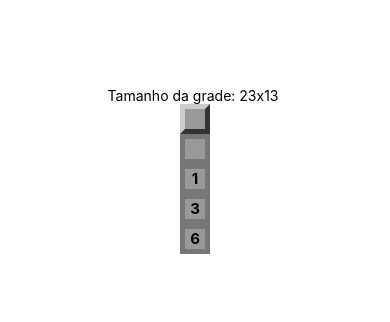
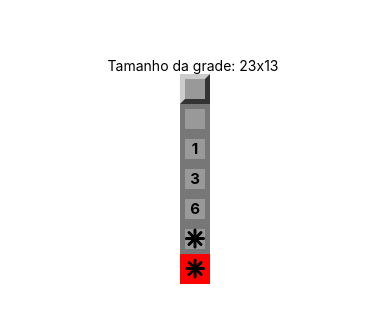
Before and after one commit to Thauan-th/react_native_project, a React Native app: screen / in a window 390 px wide. Shown: the part 252-574 px from the top of the page. Built offline with nearby package versions, Linux system fonts and the light colour scheme.

Commit message:
add: componente bandeira

```diff
--- a/App.js
+++ b/App.js
@@ -16,6 +16,8 @@ export default function App() {
       <Field opened={true} nearMines={1}/>
       <Field opened={true} nearMines={3}/>
       <Field opened={true} nearMines={6}/>
+      <Field opened={true} mined={true} nearMines={3}/>
+      <Field opened={true} mined={true} nearMines={3} exploded={true}/>
       <StatusBar style="auto" hidden={true}/>
     </MainContainer>
   );
--- /dev/null
+++ b/src/components/Mine/Mine.js
@@ -0,0 +1,16 @@
+import React from "react";
+
+import {Container,CoreMine,Line} from './styles'
+
+export default ()=>{
+  return(
+    <Container>
+      <CoreMine>
+        <Line ></Line>
+        <Line style={{transform:[{rotate:'45deg'}]}}></Line>
+        <Line style={{transform:[{rotate:'90deg'}]}}></Line>
+        <Line style={{transform:[{rotate:'135deg'}]}}></Line>
+      </CoreMine>
+    </Container>
+  )
+}
--- /dev/null
+++ b/src/components/Mine/styles.js
@@ -0,0 +1,24 @@
+
+import styled from 'styled-components/native'
+
+export const Container = styled.View`
+  align-items:center;
+  justify-content:center;
+`
+export const CoreMine = styled.View`
+  height:14;
+  width:14;
+  border-radius:10;
+  background-color:'#000';
+  align-items:center;
+  justify-content:center;
+
+`
+export const Line = styled.View`
+  position:absolute;
+  height:3;
+  width:20;
+  border-radius:5;
+  background-color:black;
+
+`
```
Also changed, not shown: src/components/Flag/Flag.js (added, +12 -0 lines).
